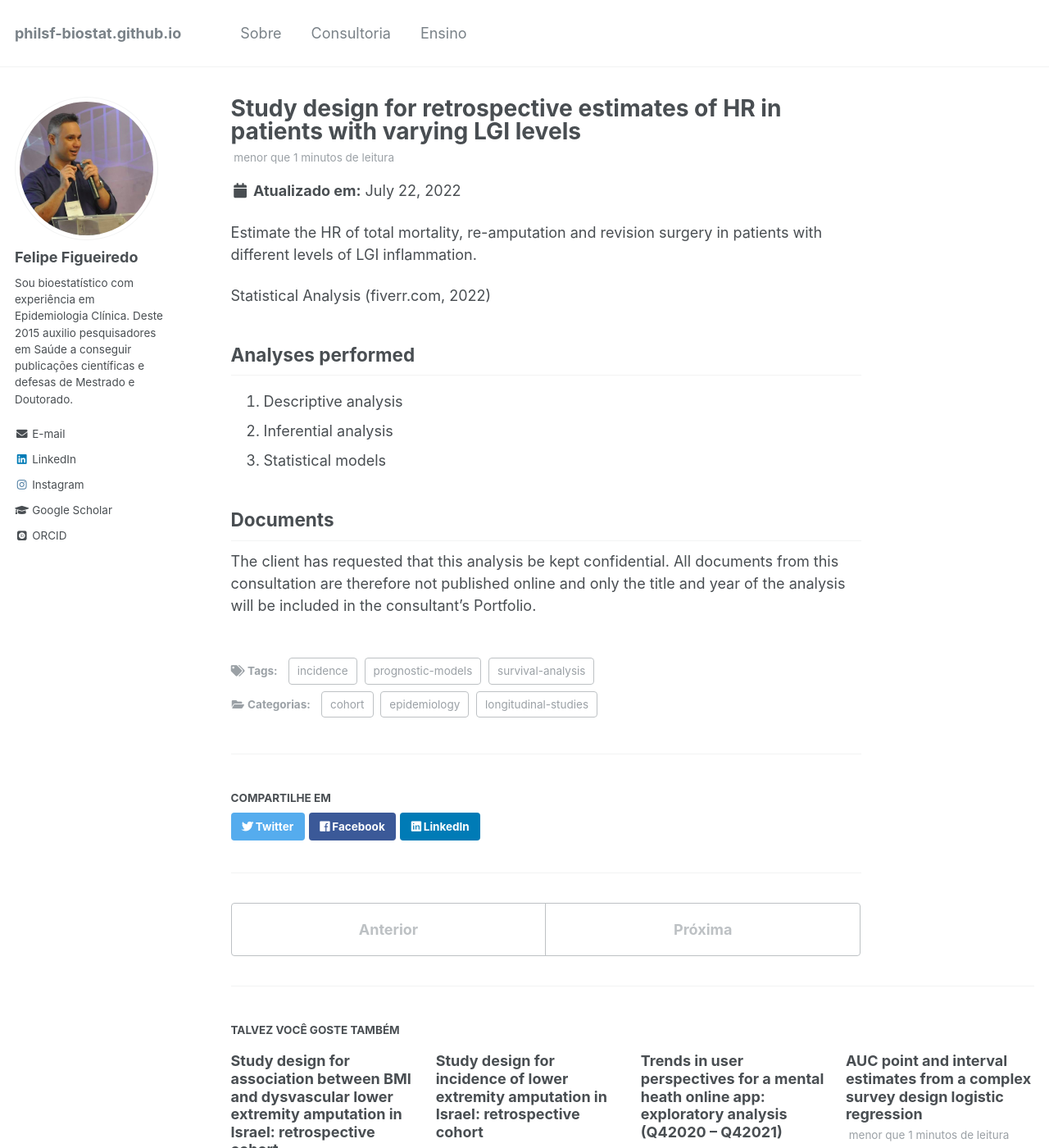
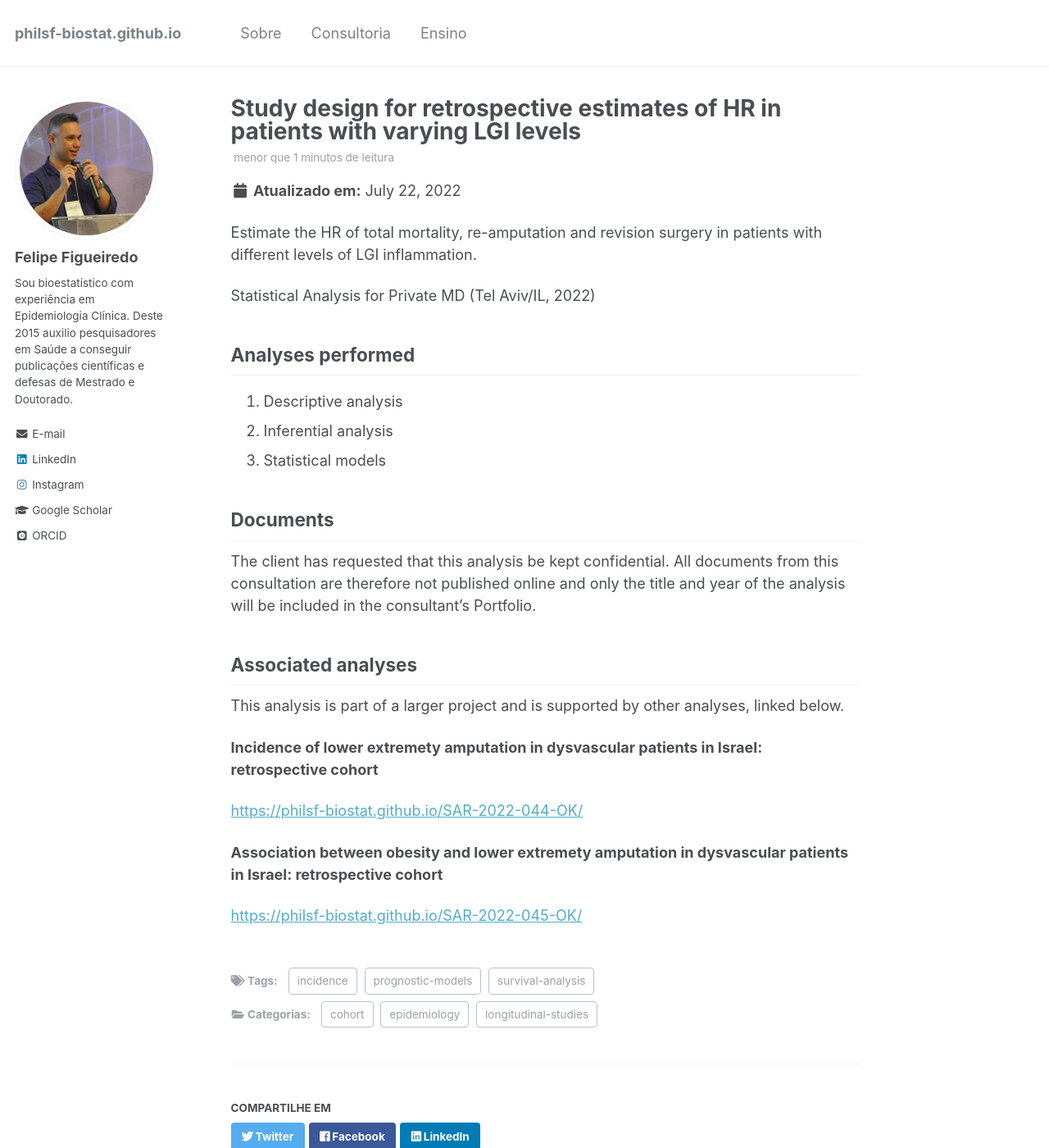
Before and after one commit to philsf-biostat/philsf-biostat.github.io, a Jekyll site: the page built from _posts/2022-07-22-SAR-2022-029.md, in a window 1280 px wide and 1400 px high. Shown: the whole window at 82% size. Built offline with Jekyll 4.4.1, drawn with Linux system fonts in a browser that asks for light colours; some web fonts are replaced.

Commit message:
standardize 2022-029 + associated analyses

```diff
--- a/_posts/2022-07-22-SAR-2022-029.md
+++ b/_posts/2022-07-22-SAR-2022-029.md
@@ -18,8 +18,8 @@ tags:
 
 Estimate the HR of total mortality, re-amputation and revision surgery in patients with different levels of LGI inflammation.
 
-Statistical Analysis (fiverr.com, 2022)
-<!-- Technical Report for olegkerzhner (fiverr.com, 2022) -->
+Statistical Analysis for Private MD (Tel Aviv/IL, 2022)
+<!-- Technical Report for Private MD (Tel Aviv/IL, 2022) -->
 
 ## Analyses performed
 
@@ -44,13 +44,17 @@ All documents from this consultation are therefore not published online and only
 
 <!-- - [PDF][sar] -->
 
-<!-- ## Associated analyses -->
+## Associated analyses
 
-<!-- This analysis is part of a larger project and is supported by other analyses, linked below. -->
+This analysis is part of a larger project and is supported by other analyses, linked below.
 
-<!-- **[assoc_title]** -->
+**Incidence of lower extremety amputation in dysvascular patients in Israel: retrospective cohort**
 
-<!-- <[assoc_link]> -->
+<https://philsf-biostat.github.io/SAR-2022-044-OK/>
+
+**Association between obesity and lower extremety amputation in dysvascular patients in Israel: retrospective cohort**
+
+<https://philsf-biostat.github.io/SAR-2022-045-OK/>
 
 <!-- --- -->
 
```
